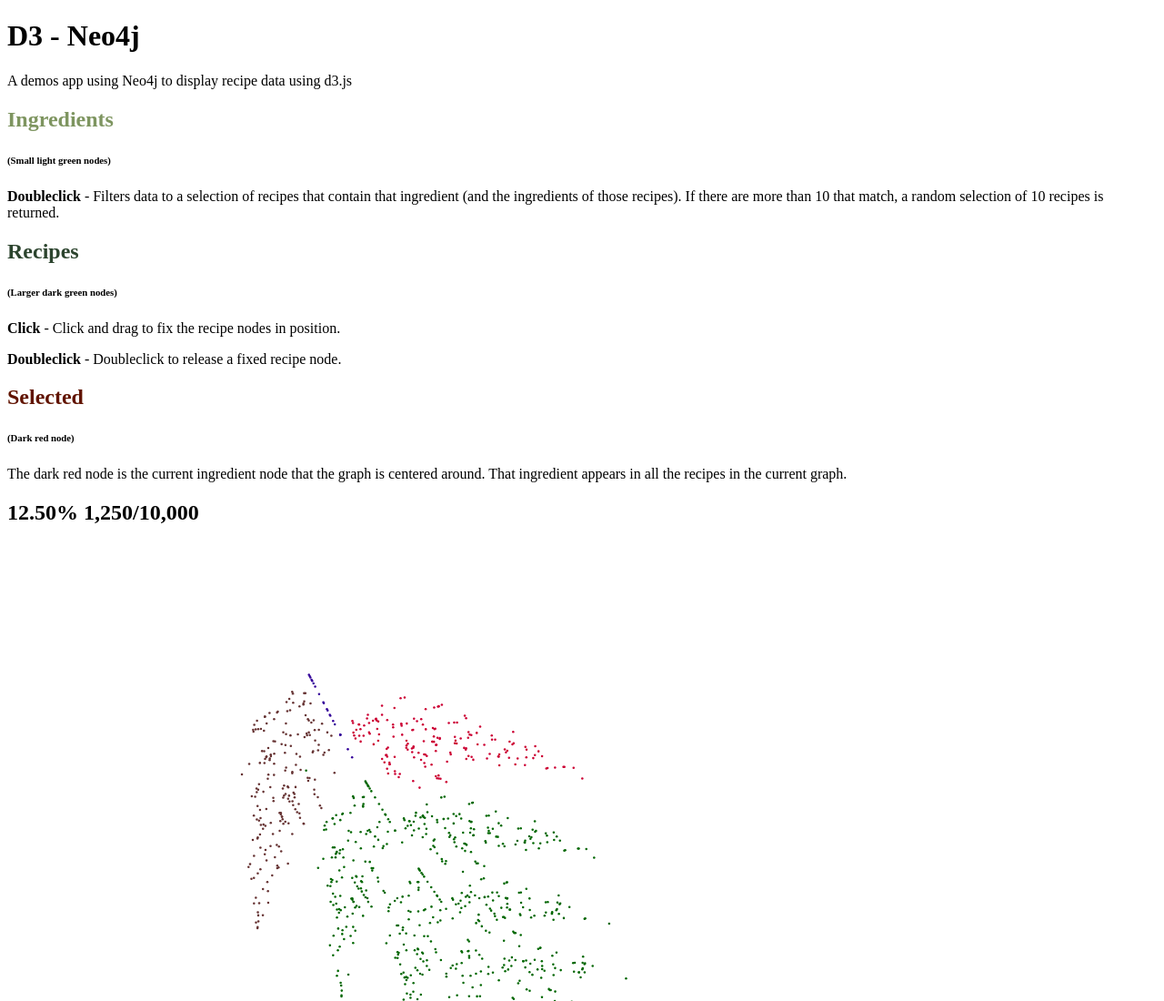
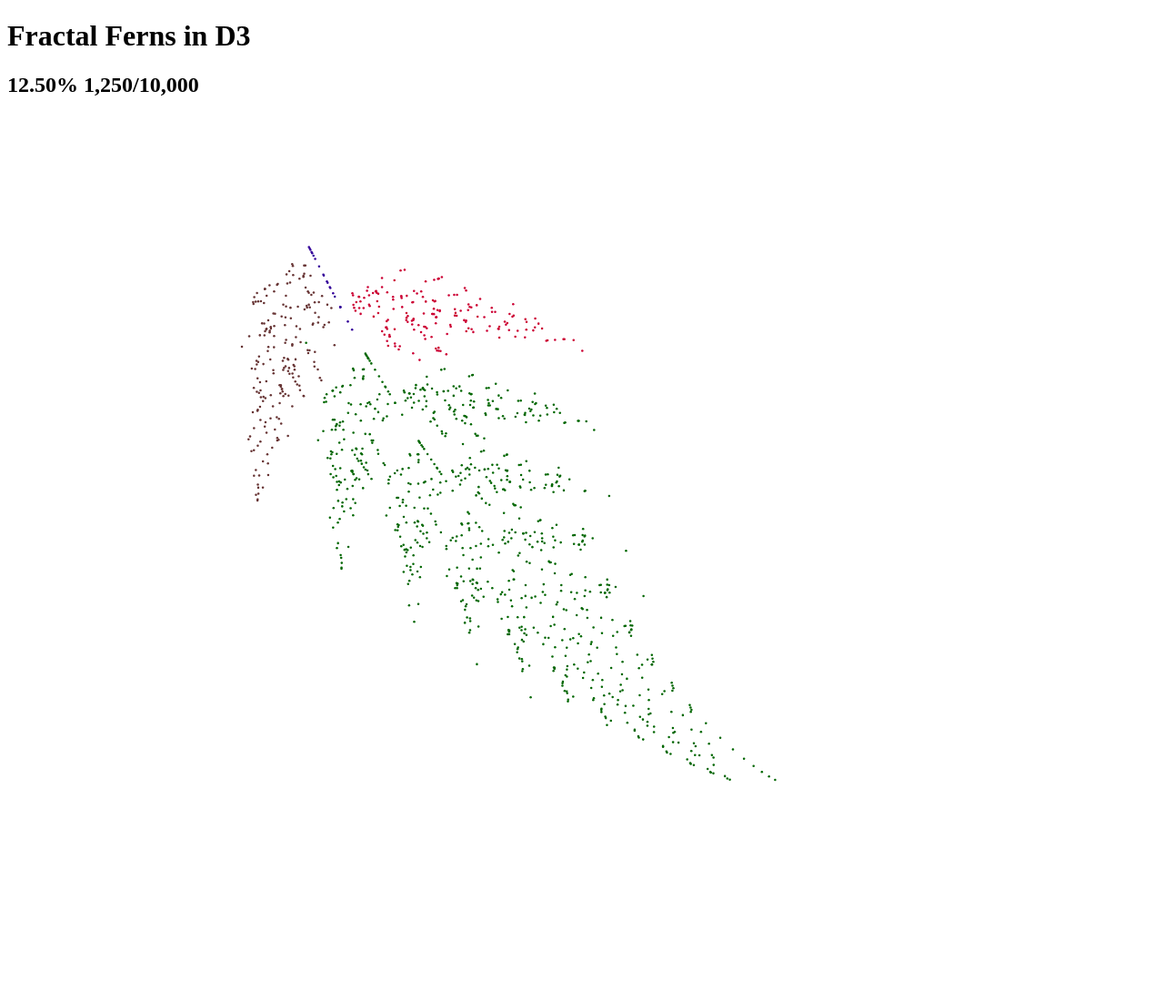
Before and after one commit to sghall/chaos-game, a plain HTML site: page index.html in a window 1280 px wide. Shown: the top 1100 px of the page at 91% size. Drawn offline with nearby package versions, Linux system fonts and the light colour scheme.

Commit message:
Removing custom css, text changes to index

```diff
--- a/index.html
+++ b/index.html
@@ -1,48 +1,24 @@
 <!DOCTYPE html>
   <head>
     <meta charset="utf-8">
-    <link rel="stylesheet" type="text/css" href="css/style.css">
   </head>
   <body>
     <div class="container">
 
-      <!-- Jumbotron -->
-      <div class="jumbotron">
-        <h1>D3 - Neo4j</h1>
-        <p class="lead">A demos app using Neo4j to display recipe data using d3.js</p>
+      <div>
+        <h1>Fractal Ferns in D3</h1>
       </div>
 
-      <!-- Example row of columns -->
-      <div class="row">
-        <div class="col-lg-4 col-md-4">
-          <h2 style="color:#7e9560;">Ingredients</h2>
-          <h6>(Small light green nodes)</h6>
-          <p><strong>Doubleclick</strong> - Filters data to a selection of recipes that contain that ingredient (and the ingredients of those recipes). If there are more than 10 that match, a random selection of 10 recipes is returned.</p>
-        </div>
-        <div class="col-lg-4 col-md-4">
-          <h2 style="color:#2c442e;">Recipes</h2>
-          <h6>(Larger dark green nodes)</h6>
-          <p><strong>Click</strong> - Click and drag to fix the recipe nodes in position.</p>
-          <p><strong>Doubleclick</strong> - Doubleclick to release a fixed recipe node.</p>
-       </div>
-        <div class="col-lg-4 col-md-4">
-          <h2 style="color:#611400;">Selected</h2>
-          <h6>(Dark red node)</h6>
-          <p>The dark red node is the current ingredient node that the graph is centered around. That ingredient appears in all the recipes in the current graph.</p>
-        </div>
-      </div>
       <div id="svg-container">
         <h2 id="progress"></h2>
         <svg id="main-svg" width="2px" height="2px" viewBox="0 0 2 2">
           <g id="svg-container"></g>
         </svg>
       </div>
-      <!-- Site footer -->
+
       <div class="footer">
         <p>&copy; Delimited 2013</p>
       </div>
-
-    </div> <!-- /container -->
 
     <script src="lib/d3.js"></script>
     <script src="lib/jquery.js"></script>
```
Also changed, not shown: css/style.css (deleted).
